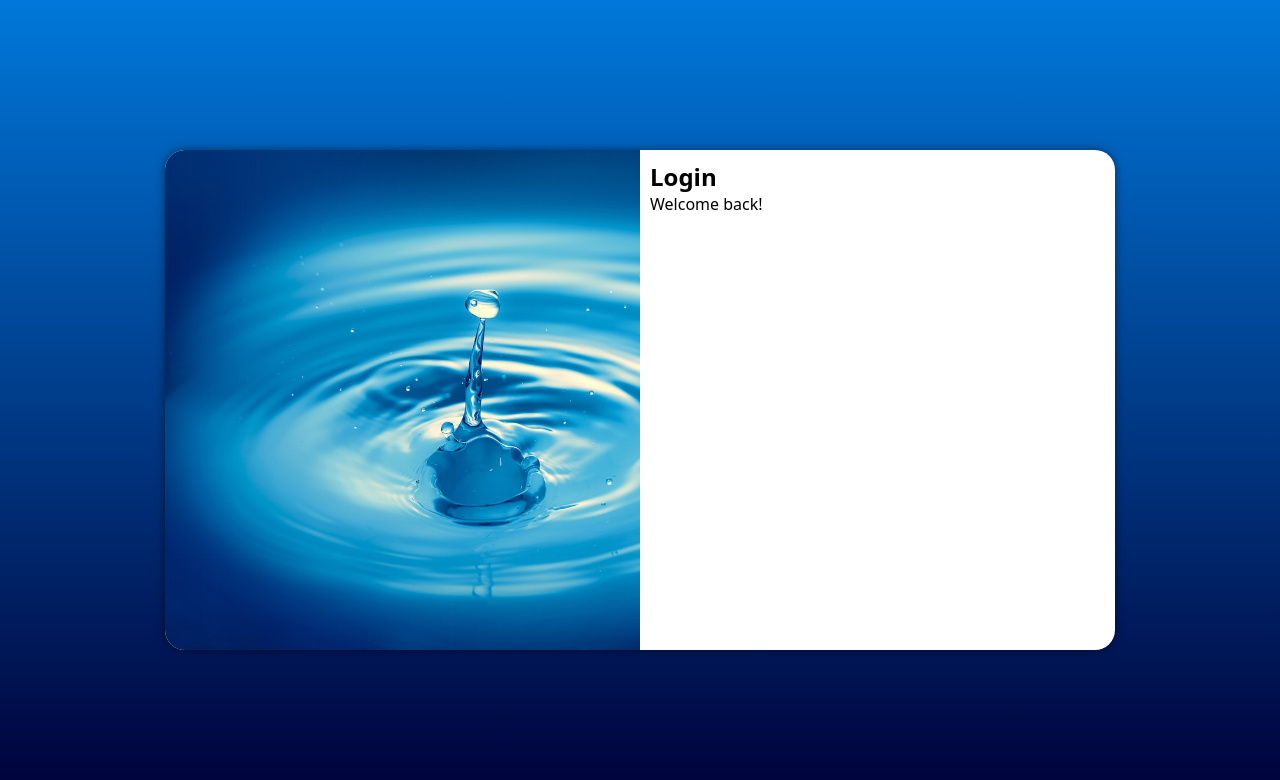
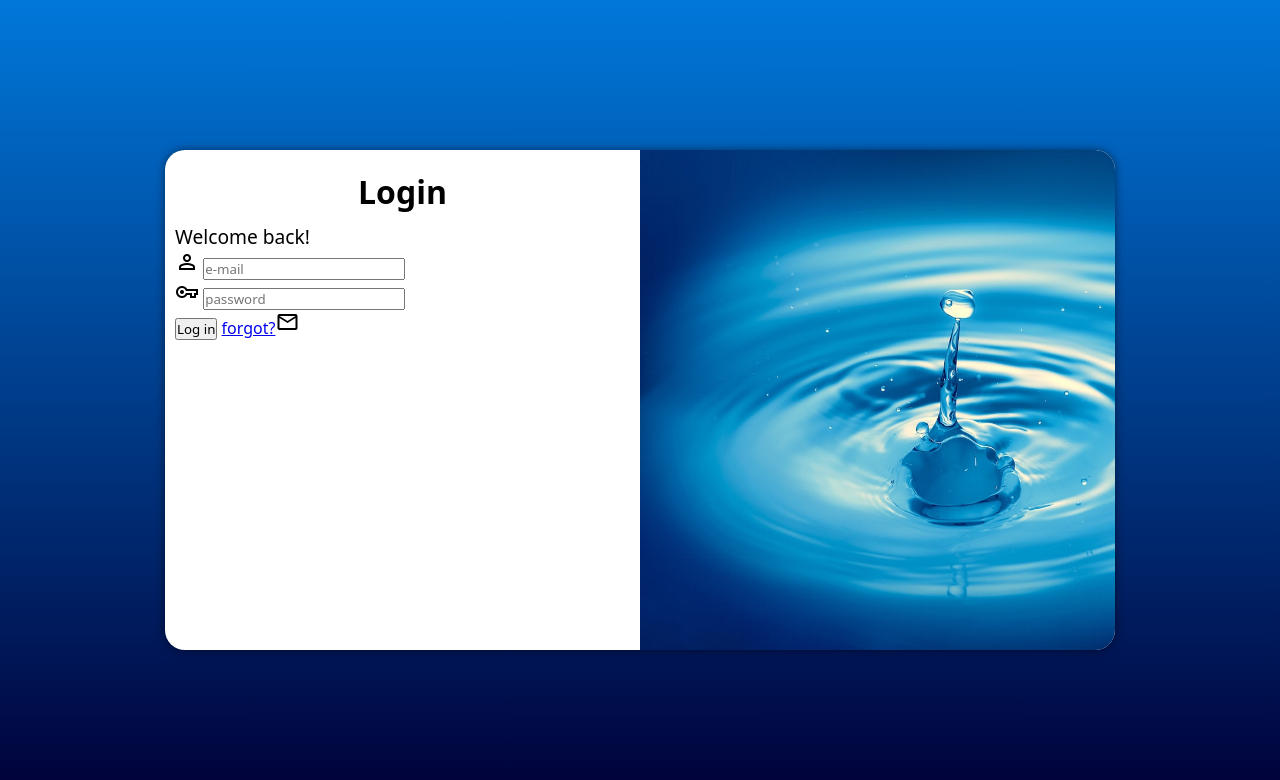
Before and after one commit to giorkakuda/Login, a plain HTML site: page index.html in a window 1280 px wide. Drawn offline with nearby package versions, Linux system fonts and the light colour scheme.

Commit message:
formulario

```diff
--- a/index.html
+++ b/index.html
@@ -5,6 +5,7 @@
     <meta http-equiv="X-UA-Compatible" content="IE=edge">
     <meta name="viewport" content="width=device-width, initial-scale=1.0">
     <title>Login</title>
+    <link rel="stylesheet" href="https://fonts.googleapis.com/css2?family=Material+Symbols+Outlined:opsz,wght,FILL,GRAD@20..48,100..700,0..1,-50..200" />
     <link rel="stylesheet" href="style.css">
     <link rel="stylesheet" href="media queries.css">
 </head>
@@ -18,6 +19,24 @@
                 <h1>Login</h1>
                 <p>Welcome back!</p>
                 <form action="Login.php" method="post">
+                    <div class="campo">
+                        <span class="material-symbols-outlined">
+                            person
+                            </span>
+                        <input type="email" name="login" id="ilogin" placeholder="e-mail" autocomplete="email" required maxlength="30">
+                        <label for="ilogin"></label>
+                    </div>
+                    <div class="campo">
+                        <span class="material-symbols-outlined">
+                            vpn_key
+                            </span>
+                        <input type="password" name="senha" id="isenha" placeholder="password" autocomplete="current-password" required minlength="8" maxlength="20">
+                        <label for="isenha"></label>
+                    </div>
+                    <input type="submit" value="Log in">
+                    <a href="esqueci.html">forgot?</a><span class="material-symbols-outlined">
+                        mail
+                        </span>
 
                 </form>
 
--- a/media queries.css
+++ b/media queries.css
@@ -24,12 +24,18 @@
         width: 950px;
     }
     section#Login > div#imagem {
-        float: left;
+        float: right;
         width: 50%;
         height: 100%;
     }
     section#Login > div#formulario {
-        float: right;
+        float: left;
         width: 50%;
     }
+    div#formulario > h1 {
+        font-size: 2em;
+    }
+    div#formulario > p {
+        font-size: 1.2em;
+    }
 }
--- a/style.css
+++ b/style.css
@@ -45,3 +45,12 @@ section#Login > div#formulario {
     padding: 10px;
 
 }
+div#formulario >h1 {
+    text-align: center;
+    padding: 10px;
+
+}
+
+div#formulario > p {
+    font-size: 0.8em;
+}
```
